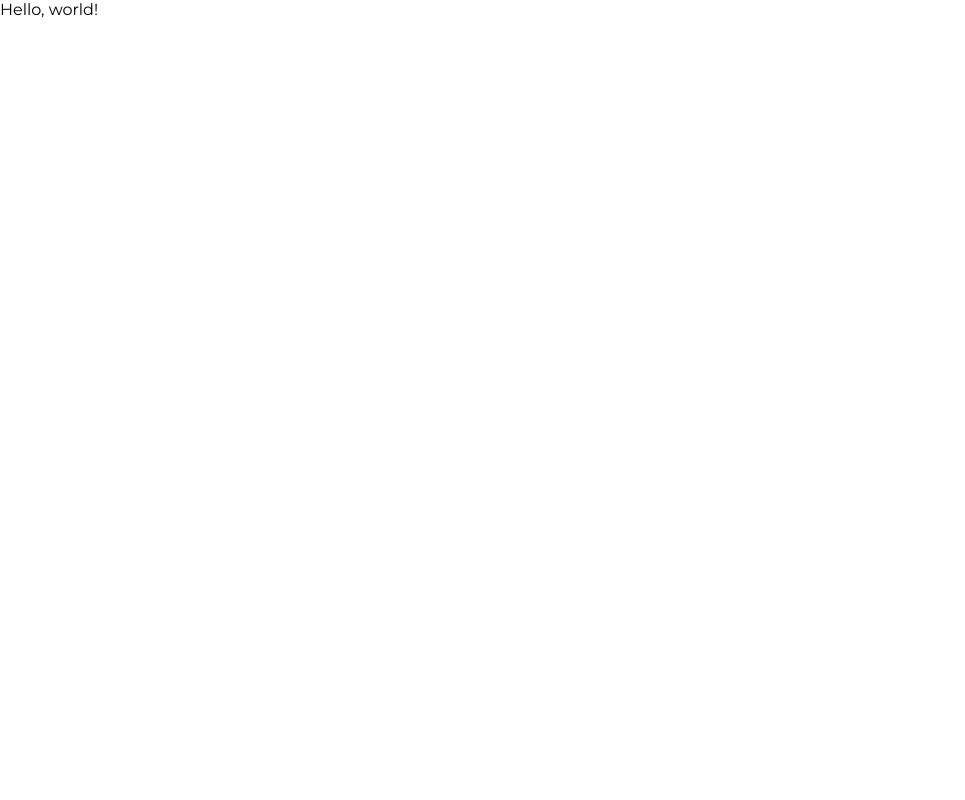
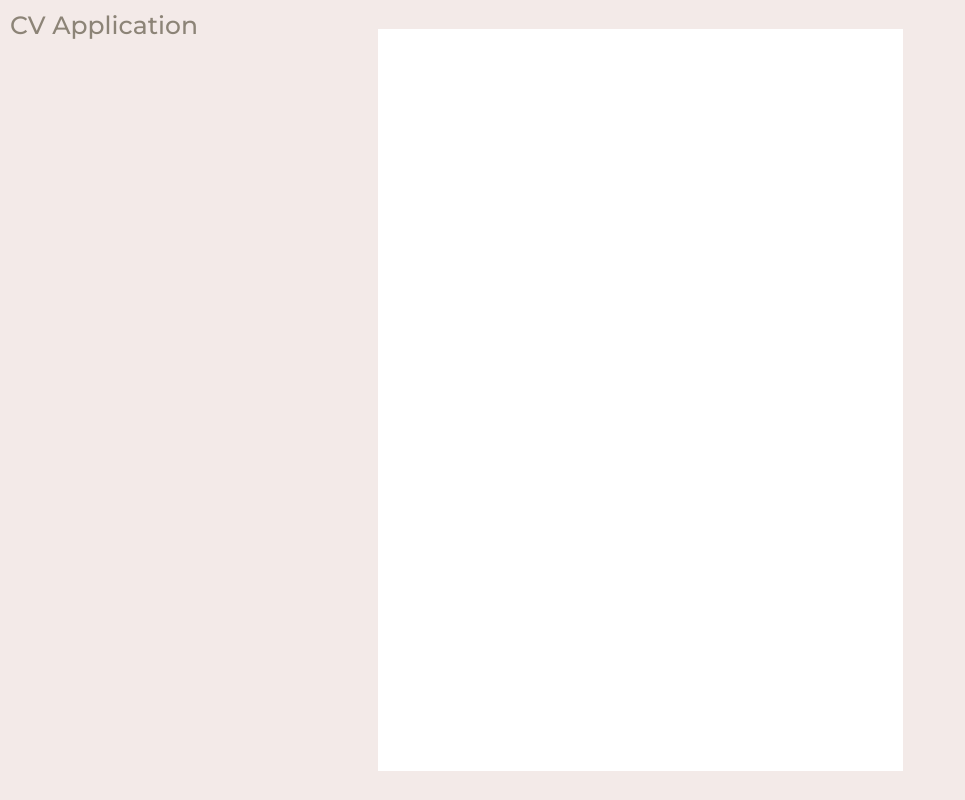
Before and after one commit to WillBarrent/CV-Application, a React (Vite) app: page / in a window 1280 px wide. Shown: the whole page, without its empty margins (0-965 px from the left). Built offline with nearby package versions, Linux system fonts and the light colour scheme.

Commit message:
Basic JSX Template

```diff
--- a/src/App.jsx
+++ b/src/App.jsx
@@ -2,12 +2,12 @@ import { useState } from 'react'
 import './styles/style.css';
 
 function App() {
-  const [count, setCount] = useState(0)
-
   return (
-    <>
-      <div>Hello, world!</div>
-    </>
+    <div className="app">
+      <div className="logo">CV Application</div>
+      <div className="resume">
+      </div>
+    </div>
   )
 }
 
```
